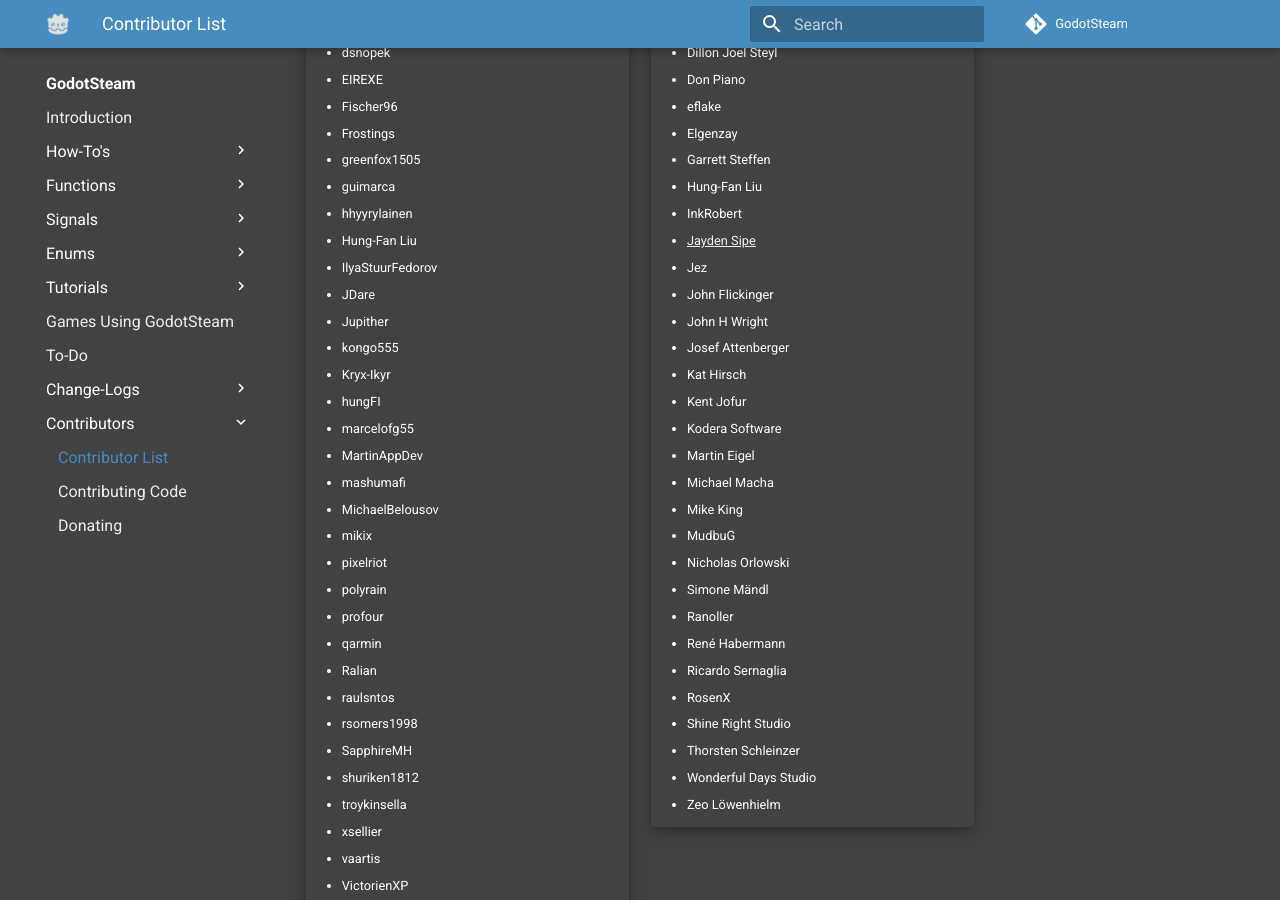
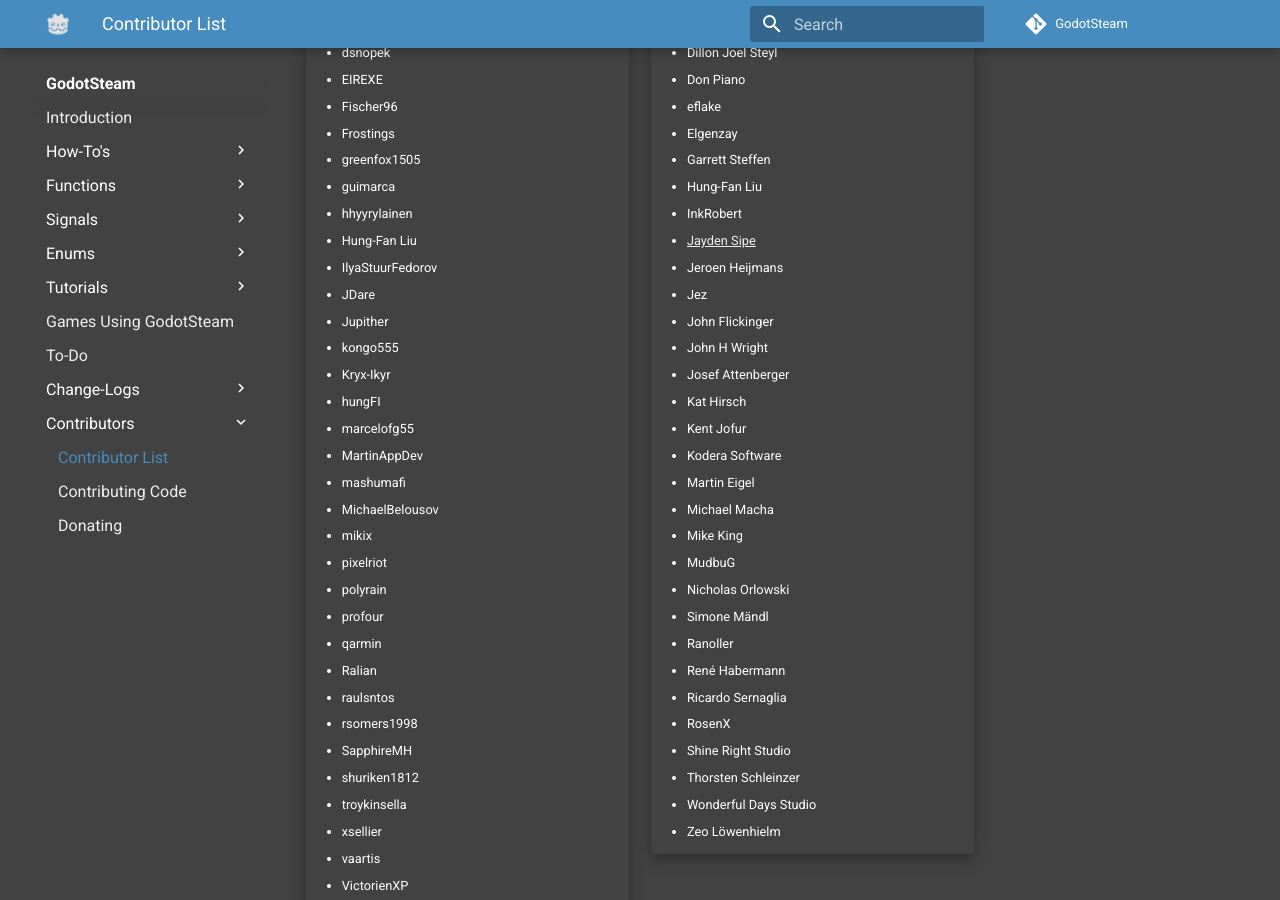
Before and after one commit to GodotSteam/GodotSteam, an MkDocs documentation site: the page built from docs/contributors.md, in a window 1280 px wide and 900 px high, scrolled down 522 px. Built offline with MkDocs 1.6.1 and Material for MkDocs 9.7.7, drawn with Linux system fonts in a browser that asks for light colours; comment, search, counter and statistics services are not loaded.

Commit message:
Added new contributor

```diff
--- a/docs/contributors.md
+++ b/docs/contributors.md
@@ -65,6 +65,7 @@
 	- Hung-Fan Liu
 	- InkRobert
 	- [Jayden Sipe](https://jaydensipe.github.io/)
+	- Jeroen Heijmans
 	- Jez
 	- John Flickinger
 	- John H Wright
```
